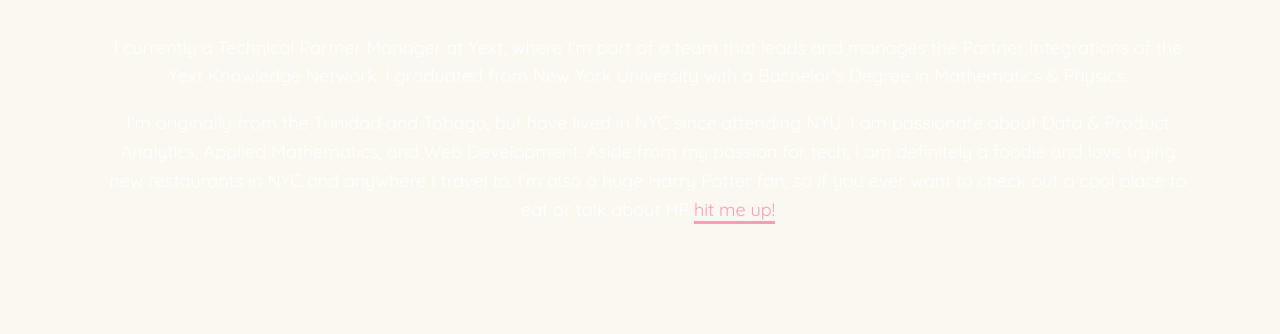
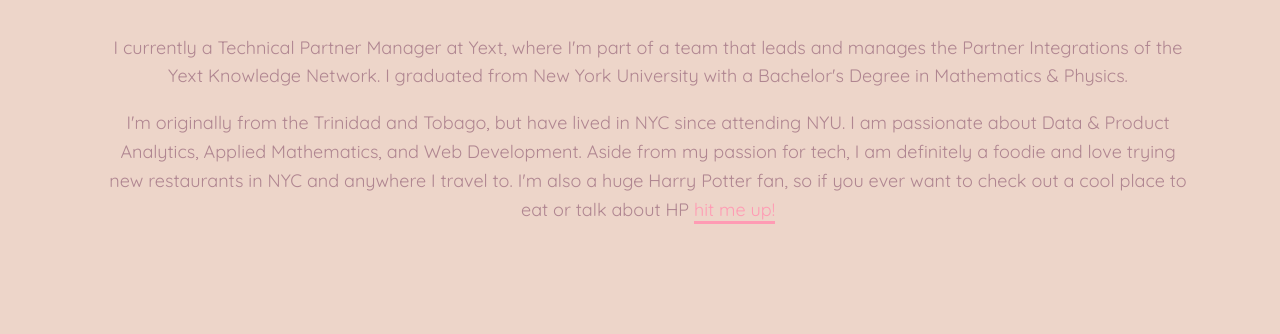
Before and after one commit to carellybarelly/carellybarelly.github.io, a plain HTML site: page index.html in a window 1280 px wide. Shown: the part 224-558 px from the top of the page. Drawn offline with nearby package versions, Linux system fonts and the light colour scheme; a web font is replaced by a local one.

Commit message:
updated colours

```diff
--- a/css/style1.css
+++ b/css/style1.css
@@ -21,7 +21,7 @@ $blue: #98b5cc;*/
 
 html,
 body {
-  background: rgba(250,248,239,1);
+  background: #edd5c9;
   width: 100%;
   height: 100%;
 }
@@ -111,7 +111,7 @@ hr:after {
 }
 
 p{
-  color: white;
+  color: #b08691;
   font-size: 18px;
   font-family: Quicksand;
 }
```
